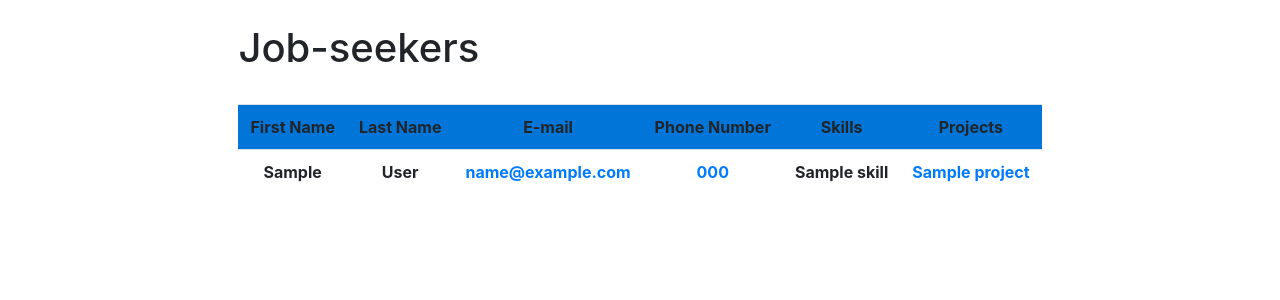
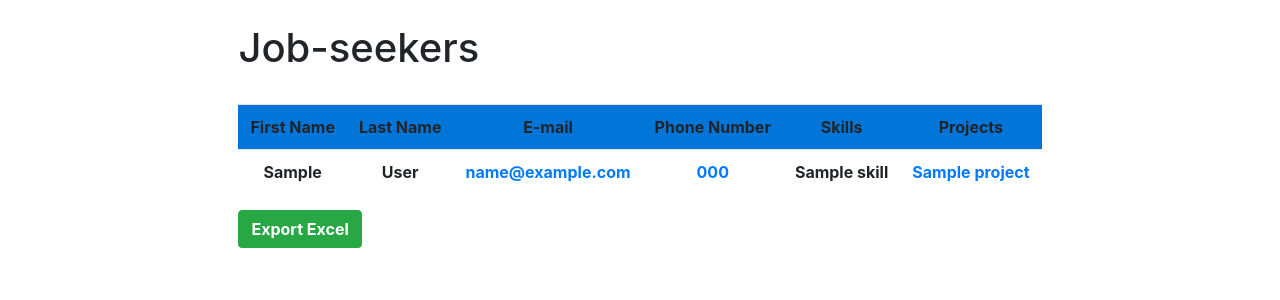
Before and after one commit to EngRobot33/CVMayker, a Django app: page /panel/ in a window 1280 px wide. Shown: the part 56-356 px from the top of the page. Run offline with Django 3.2, Linux system fonts and the light colour scheme; a user stored in the database is signed in; tables that the repository leaves empty hold one stand-in row (values such as "Sample post"); lists and menus that the app fills with data are empty; some libraries are stand-ins or nearby versions.

Commit message:
Add export excel feature

```diff
--- a/account/urls.py
+++ b/account/urls.py
@@ -8,4 +8,5 @@ urlpatterns = [
     path('login/', login, name='login'),
     path('logout/', logout, name='logout'),
     path('panel/', panel, name='panel'),
+    path('export_excel/', export_excel, name='export-excel'),
 ]
--- a/account/views.py
+++ b/account/views.py
@@ -2,10 +2,14 @@ from django.contrib.auth import authenticate
 from django.contrib.auth.decorators import login_required
 from django.contrib.auth import login as auth_login
 from django.contrib.auth import logout as auth_logout
+from django.http import HttpResponse
 from django.shortcuts import render, redirect
+from django.utils import timezone
 
 from .forms import *
 from .models import *
+
+import xlwt
 
 
 def index(request):
@@ -47,3 +51,35 @@ def login(request):
 def logout(request):
     auth_logout(request)
     return redirect('account:index')
+
+
+@login_required
+def export_excel(request):
+    response = HttpResponse(content_type='application/ms-excel')
+    response['Content-Disposition'] = 'attachment; filename=Job-seekers' + \
+        str(timezone.now()) + '.xls'
+    wb = xlwt.Workbook(encoding='utf-8')
+    ws = wb.add_sheet('Job-seekers')
+    row_num = 0
+    font_style = xlwt.XFStyle()
+    font_style.font.bold = True
+
+    columns = ['First Name', 'Last Name', 'E-mail', 'Phone Number', 'Skills', 'Projects']
+
+    for col_num in range(len(columns)):
+        ws.write(row_num, col_num, columns[col_num], font_style)
+
+    font_style = xlwt.XFStyle()
+
+    rows = JobSeeker.objects.values_list(
+        'first_name', 'last_name', 'email', 'phone_number', 'skills__title', 'project__title'
+    )
+
+    for row in rows:
+        row_num += 1
+        for col_num in range(len(row)):
+            ws.write(row_num, col_num, str(row[col_num]), font_style)
+
+    wb.save(response)
+
+    return response
--- a/requirements.txt
+++ b/requirements.txt
@@ -4,3 +4,4 @@ django-crispy-forms==1.14.0
 python-decouple==3.6
 pytz==2022.6
 sqlparse==0.4.3
+xlwt==1.3.0
--- a/templates/cvmaker/panel.html
+++ b/templates/cvmaker/panel.html
@@ -30,6 +30,7 @@
             </tr>
         {% endfor %}
     </table>
+        <a href="{% url 'account:export-excel' %}" class="btn btn-success"><strong>Export Excel</strong></a>
     {% else %}
         <h3>There is no job-seeker yet!</h3>
     {% endif %}
```
